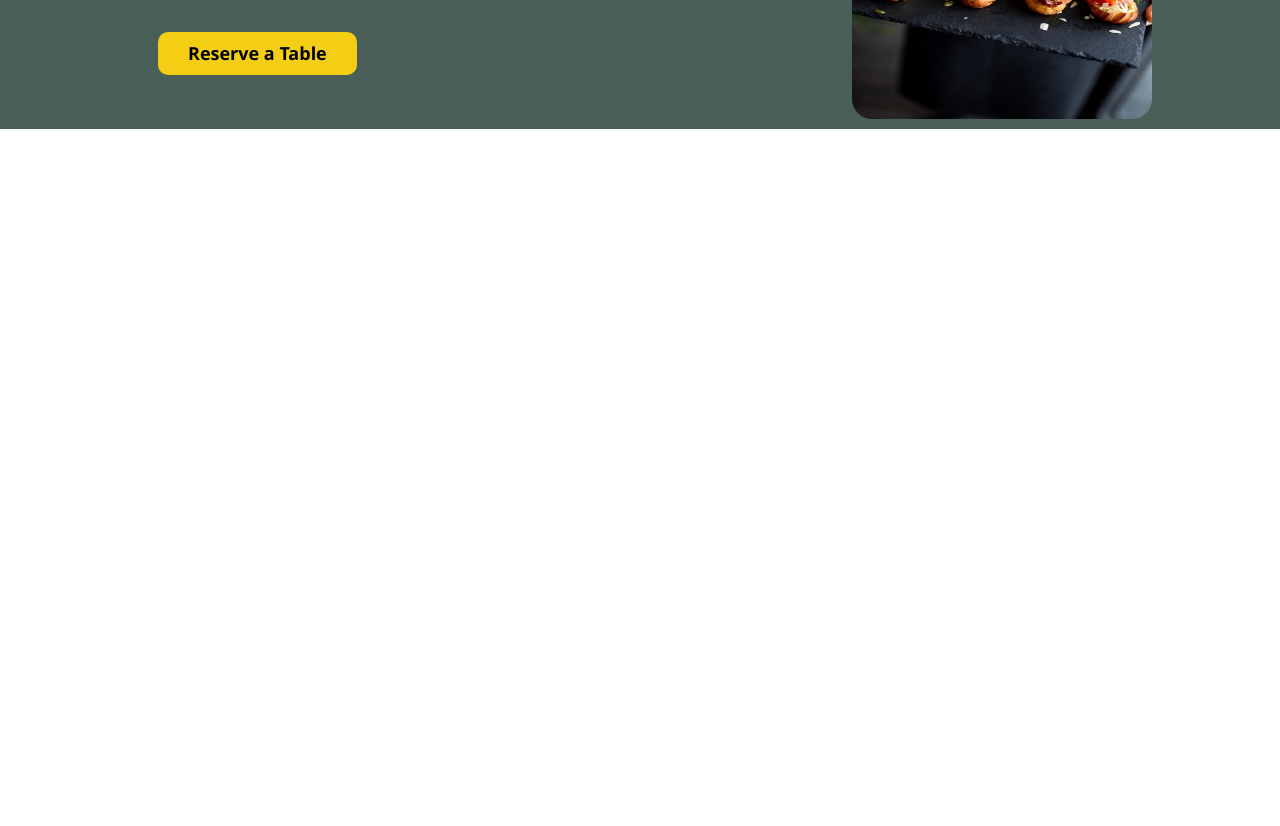
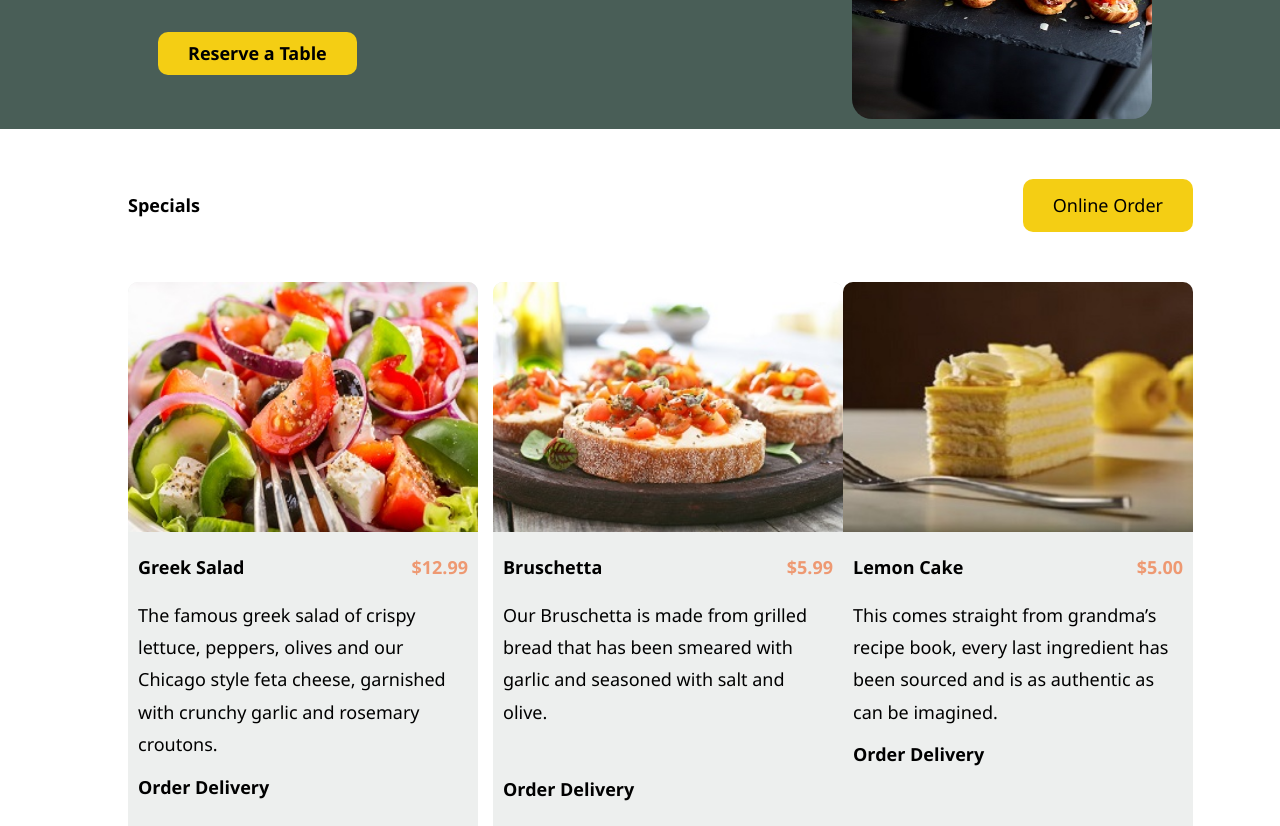
Before and after one commit to Ebtehalali/Little_Lemon, a React (Create React App) app in the folder little-lemon/: page / in a window 1280 px wide. Shown: the part 300-1126 px from the top of the page. Before the commit the page ends 800 px from the top, so only its background shows below. Built offline with nearby package versions, Linux system fonts and the light colour scheme.

Commit message:
Created HTML and CSS little lemon app

```diff
--- a/little-lemon/src/Component/Footer.js
+++ b/little-lemon/src/Component/Footer.js
@@ -1,10 +1,45 @@
 import GreekSalad from '../Images/GreekSalad.jpg';
-import bruchetta from '../Images/bruchetta.svg';
+import bruchetta from '../Images/bruchetta.jpg';
 import LemonDessert from '../Images/LemonDessert.jpg';
 
 function Footer() {
     return(
-        <></>
+        <>
+            <footer className="footer">
+                <div className="container">
+                    <div className="section-heading">
+                        <h2>Specials</h2>
+                    </div>
+                    <div className="orders">
+                        <button>Online Order</button>
+                    </div>
+                    <div className="box GreekSalad">
+                        <img src={GreekSalad} alt="GreekSalad" />
+                        <h3>Greek Salad<span className="price">$12.99</span></h3>
+                        <p>
+                        The famous greek salad of crispy lettuce, peppers, olives and our Chicago style feta cheese, garnished with crunchy garlic and rosemary croutons.
+                        </p>
+                        <strong>Order Delivery</strong>
+                    </div>
+                    <div className="box bruchetta">
+                        <img src={bruchetta} alt="bruchetta" />
+                        <h3>Bruschetta<span className="price">$5.99</span></h3>
+                        <p>
+                        Our Bruschetta is made from grilled bread that has been smeared with garlic and seasoned with salt and olive.
+                        </p>
+                        <strong>Order Delivery</strong>
+                    </div>
+                    <div className="box LemonDessert">
+                        <img src={LemonDessert} alt="LemonDessert" />
+                        <h3>Lemon Cake<span className="price">$5.00</span></h3>
+                        <p>
+                        This comes straight from grandma’s recipe book, every last ingredient has been sourced and is as authentic as can be imagined.
+                        </p>
+                        <strong>Order Delivery</strong>
+                    </div>
+                </div>
+            </footer>
+        </>
     )
 }
 
--- a/little-lemon/src/index.css
+++ b/little-lemon/src/index.css
@@ -13,13 +13,14 @@
 }
 
 .container{
-    /*background-color: antiquewhite;*/
     width: 80%;
     margin: auto;
     display: grid;
     grid-template-columns: repeat(10, 1fr);
     grid-template-areas: 'logo logo logo log nav nav nav nav nav nav'
-                          'left-side left-side left-side left-side . right-side right-side right-side right-side right-side';
+                          'left-side left-side left-side left-side . right-side right-side right-side right-side right-side'
+                          'section-heading section-heading section-heading section-heading section-heading orders orders orders orders orders'
+                          'GreekSalad GreekSalad GreekSalad bruchetta bruchetta bruchetta . LemonDessert LemonDessert LemonDessert';
 }
 
 .logo{
@@ -92,5 +93,82 @@
     margin-top: 30px;
     width: 300px;
     float: right;
-    border-radius: 20px;
+    border-radius: 20px
 }
+
+.section-heading{
+    grid-area: section-heading;
+    align-items: center;
+    display: flex;
+    padding-top: 50px;
+    padding-bottom: 50px;
+}
+
+.orders{
+    grid-area: orders;
+    display: flex;
+    justify-content: flex-end;
+    padding-top: 50px;
+    padding-bottom: 50px;
+}
+
+.orders > button{
+    background-color: #F4CE14;
+    padding: 10px 30px;
+    font-weight: 500;
+    border-radius: 10px;
+}
+
+.box{
+    background-color: #EDEFEE;
+    border-radius: 10px 10px 0 0;
+    width: 350px;
+    padding-bottom: 20px;
+}
+
+.box > img{
+    border-radius: 10px 10px 0 0;
+    height: 250px;
+    width: 350px;
+}
+
+.box > h3{
+    margin-left: 10px;
+    margin-top: 10px;
+}
+
+.box > p{
+    margin-top: 15px;
+    margin-left: 10px;
+    margin-right: 10px;
+}
+
+.box > strong{
+    margin-top: 10px;
+    display: inline-block;
+    margin-left: 10px;
+}
+
+.price{
+    color: #EE9972;
+    float: right;
+    margin-right: 10px;
+}
+
+.GreekSalad{
+    grid-area: GreekSalad;
+}
+
+.bruchetta{
+    grid-area: bruchetta;
+    margin-left: 15px;
+}
+
+.bruchetta > strong{
+    display: inline-block;
+    margin-top: 45px;
+}
+
+.LemonDessert{
+    grid-area: LemonDessert;
+}
```
Also changed, not shown: little-lemon/src/Images/LemonDessert.jpg, little-lemon/src/Images/bruchetta.jpg (added).
